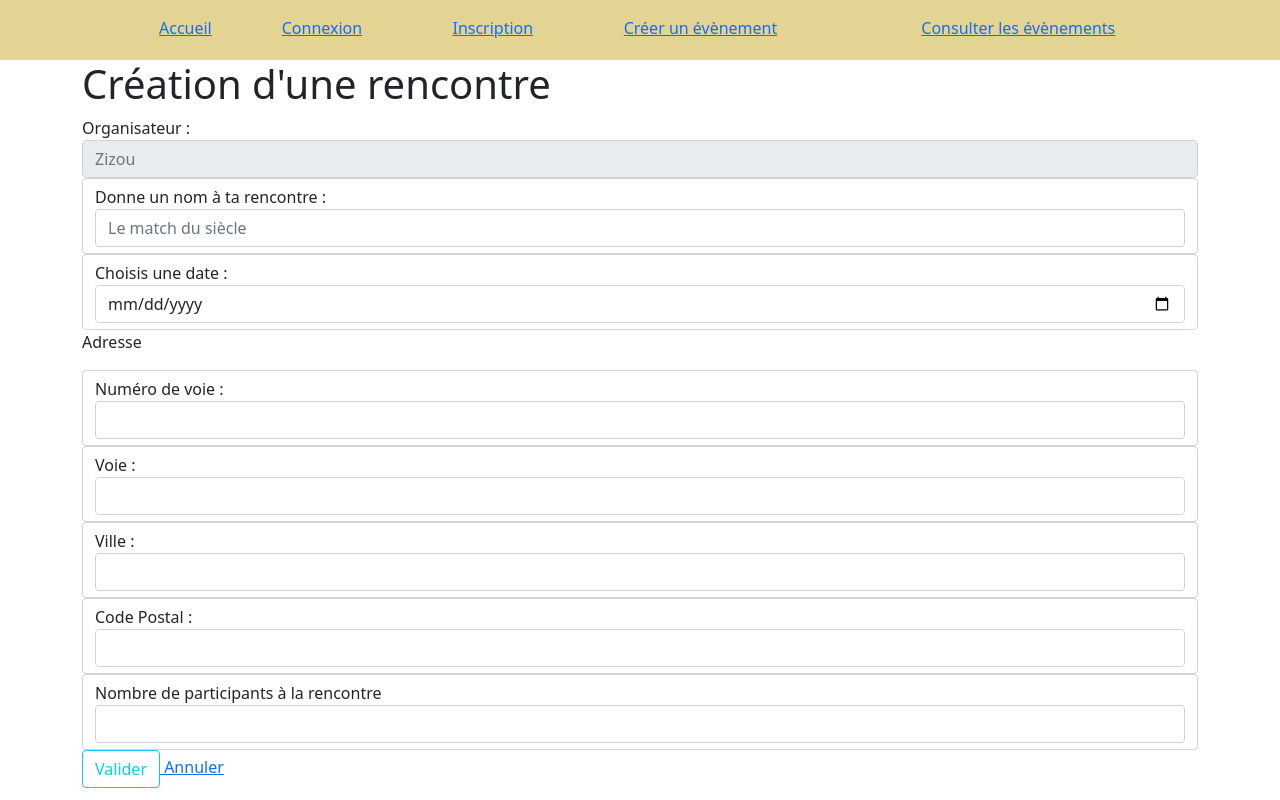
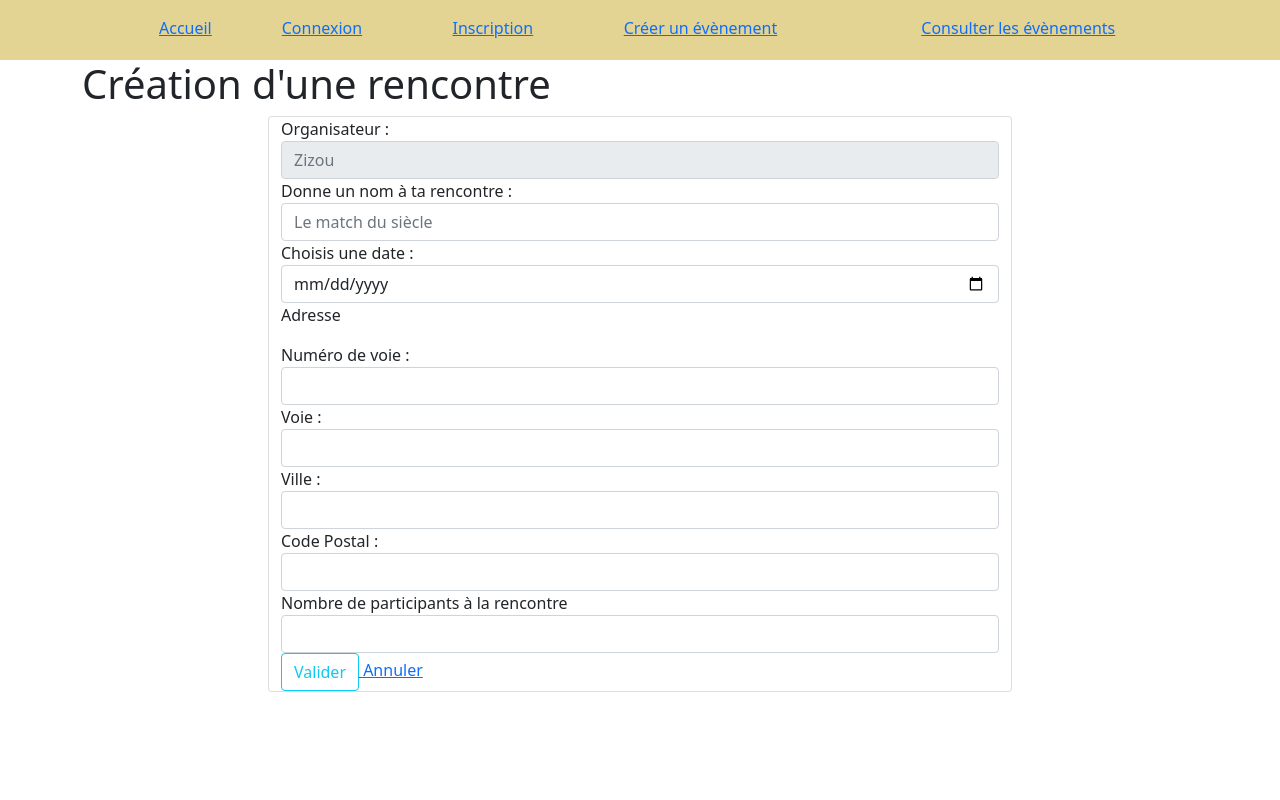
Before and after one commit to M0urad/ProjetSport, an Angular app in the folder Angular/: page /creationEvent in a window 1280 px wide. Built offline with nearby package versions, Linux system fonts and the light colour scheme.

Commit message:
arrangement form crea

```diff
--- a/Angular/src/app/crea-event/crea-event.component.html
+++ b/Angular/src/app/crea-event/crea-event.component.html
@@ -1,7 +1,7 @@
 <div name="formulaire" class="container" class="col-sm-5"></div>
 <div class="container">
   <h1>Création d'une rencontre</h1>
-  <form>
+  <form class="card container col-8">
     <fieldset>
       <form (ngSubmit)="save()">
         <div class="form-group">
@@ -13,7 +13,7 @@
             [placeholder]="joueur.nom"
           />
         </div>
-        <div class="form-control">
+        <div class="form-group">
           <label>Donne un nom à ta rencontre :</label>
           <input
             class="form-control"
@@ -21,28 +21,28 @@
             placeholder="Le match du siècle"
           />
         </div>
-        <div class="form-control">
+        <div class="form-group">
           <label>Choisis une date :</label>
           <input class="form-control" name="date" type="date" />
         </div>
         <p>Adresse</p>
-        <div class="form-control">
+        <div class="form-group">
           <label>Numéro de voie :</label>
           <input class="form-control" name="numero" />
         </div>
-        <div class="form-control">
+        <div class="form-group">
           <label>Voie :</label>
           <input class="form-control" name="voie" />
         </div>
-        <div class="form-control">
+        <div class="form-group">
           <label>Ville :</label>
           <input class="form-control" name="ville" />
         </div>
-        <div class="form-control">
+        <div class="form-group">
           <label>Code Postal :</label>
           <input class="form-control" name="cp" />
         </div>
-        <div class="form-control">
+        <div class="form-group">
           <label>Nombre de participants à la rencontre </label>
           <input class="form-control" name="nbPlaces" type="number" />
         </div>
```
